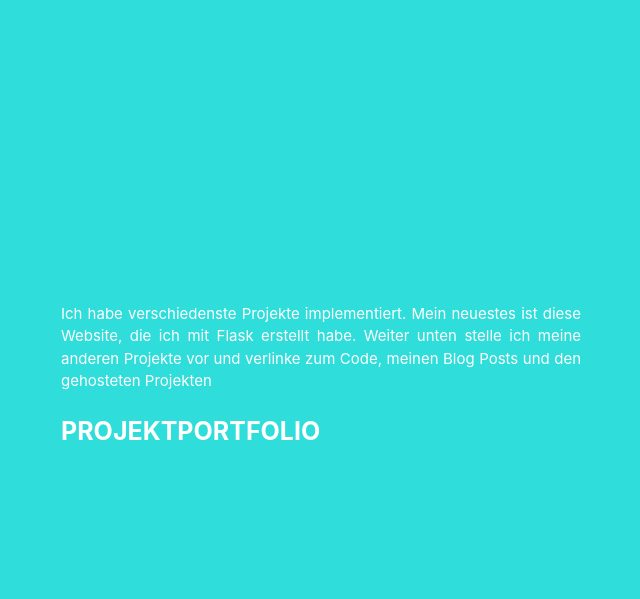
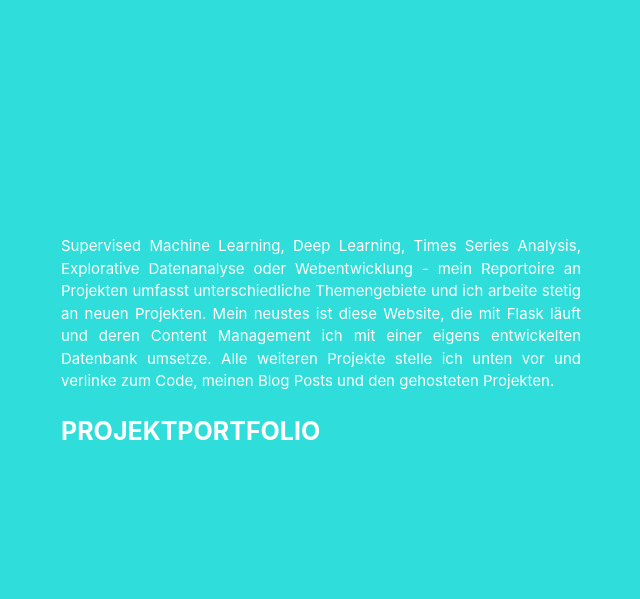
Before and after one commit to julianikulski/portfolio-website, a Flask app: page /portfolio in a window 1280 px wide. Shown: the part 76-675 px from the top of the page, without its empty margins (134-774 px from the left). Run offline with Flask 2, Linux system fonts and the light colour scheme; some libraries are stand-ins or nearby versions.

Commit message:
feat: Add content to title slide of portfolio page

```diff
--- a/app.py
+++ b/app.py
@@ -151,9 +151,13 @@ def portfolio():
     iterator = iter(projects)
     zipped = zip(iterator, iterator)
 
-    title_text = "Ich habe verschiedenste Projekte implementiert. Mein neuestes ist diese \
-                 Website, die ich mit Flask erstellt habe. Weiter unten stelle ich meine anderen \
-                 Projekte vor und verlinke zum Code, meinen Blog Posts und den gehosteten Projekten"
+    title_text = "Supervised Machine Learning, Deep Learning, Times Series Analysis, \
+                 Explorative Datenanalyse oder Webentwicklung - mein Reportoire an Projekten umfasst \
+                 unterschiedliche Themengebiete und ich arbeite stetig an neuen Projekten. \
+                 Mein neustes ist diese Website, die mit Flask läuft und deren Content Management \
+                 ich mit einer eigens entwickelten Datenbank umsetze. \
+                 Alle weiteren Projekte stelle ich unten vor und verlinke zum Code, meinen Blog Posts \
+                 und den gehosteten Projekten."
 
     return render_template('/portfolio.html',
                             title_text=title_text,
@@ -166,7 +170,7 @@ def about():
 
     title_text = "All meine Programmierkenntnisse habe ich mir mit viel Neugier, \
                  Selbstdisziplin, Udacity und StackOverflow beigebracht und \
-                 "
+                 lerne durch jedes Projekt, das ich entwickle, neue Skills."
 
     return render_template('/about.html',
                             title_text=title_text,
--- a/templates/about.html
+++ b/templates/about.html
@@ -6,6 +6,10 @@
 
 {% block main %}
 
+    <section class="home-content">
+        <div class="container p-0">
 
+        </div>
+    </section>
 
 {% endblock %}
```
